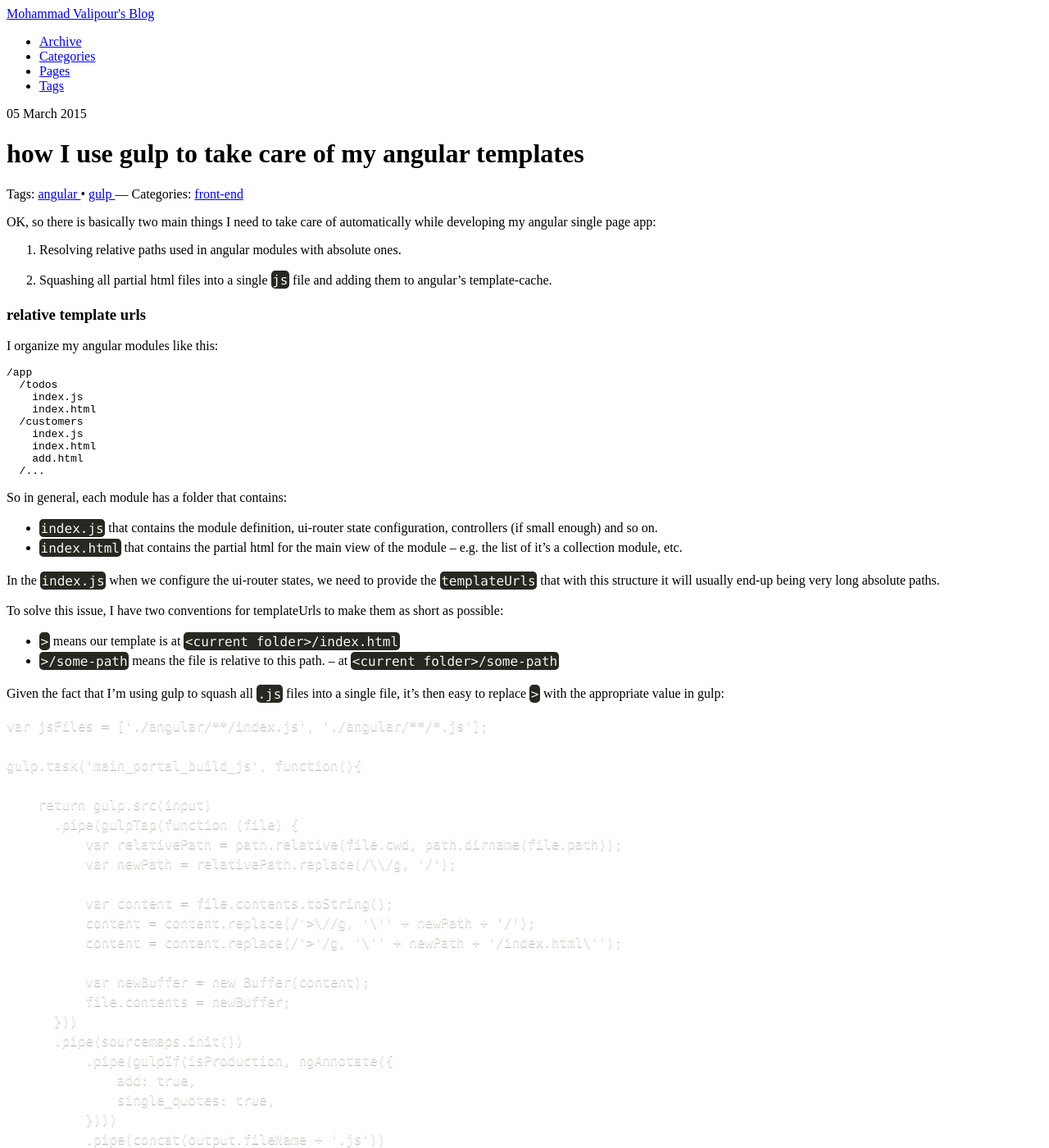
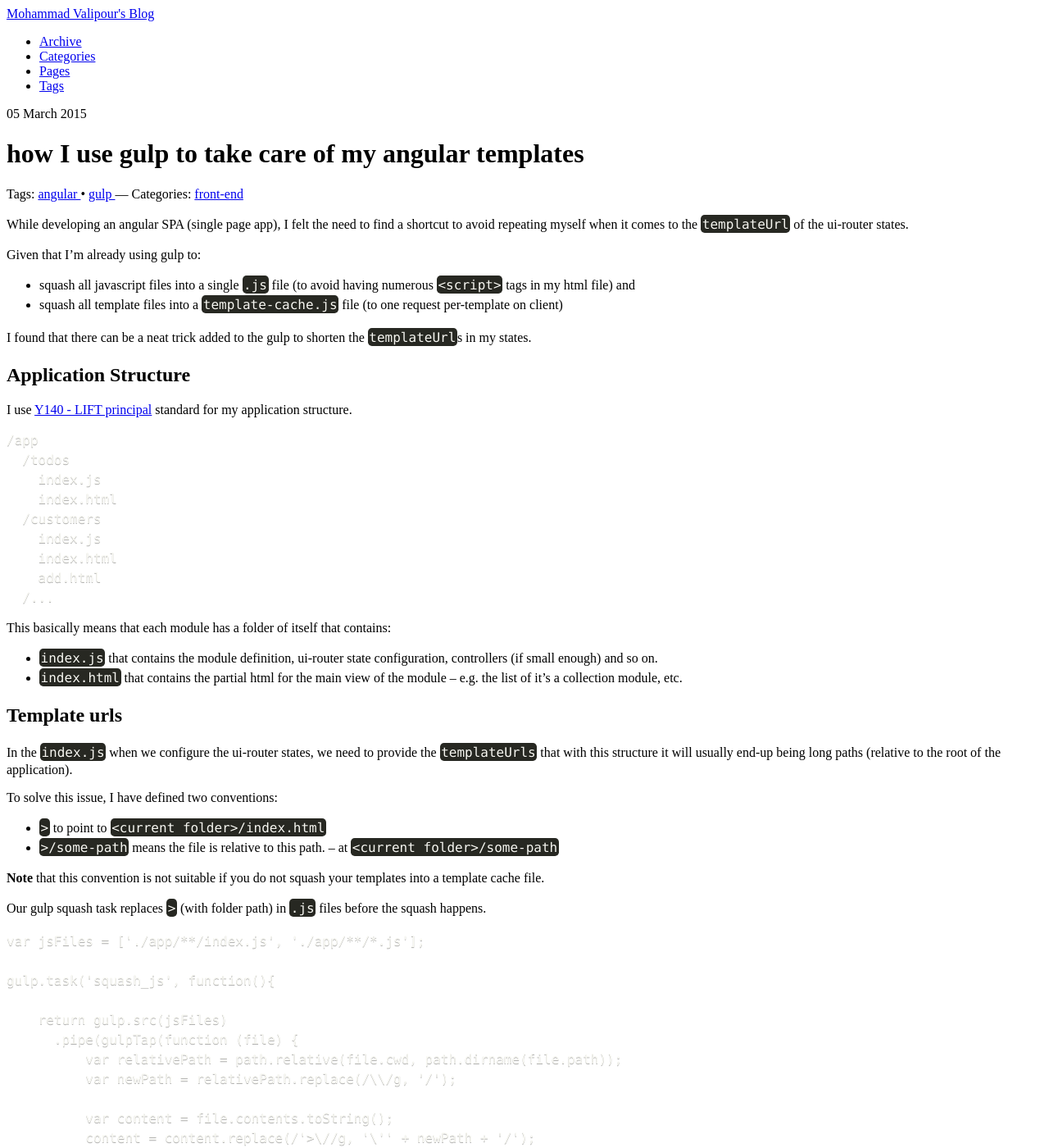
Before and after one commit to mvalipour/mvalipour.github.io, a Jekyll site: the page built from _posts/2015-03-05-how-i-take-care-of-my-angular-templates.md, in a window 1280 px wide and 1400 px high. Shown: the whole window at 82% size. Built offline with Jekyll 4.4.1, drawn with Linux system fonts in a browser that asks for light colours; Markdown is read by kramdown in place of the engine named in the settings; comment, search, counter and statistics services are not loaded; some of the changed text lies outside the part shown.

Commit message:
complete template url post

````diff
--- a/_posts/2015-03-05-how-i-take-care-of-my-angular-templates.md
+++ b/_posts/2015-03-05-how-i-take-care-of-my-angular-templates.md
@@ -7,19 +7,23 @@ tags: [angular, gulp]
 ---
 {% include JB/setup %}
 
-OK, so there is basically two main things I need to take care of automatically while developing my angular single page app:
+While developing an angular SPA (single page app), I felt the need to find a shortcut to avoid repeating myself when it comes to the `templateUrl` of the ui-router states.
 
-1. Resolving relative paths used in angular modules with absolute ones.
+Given that I'm already using gulp to:
 
-1. Squashing all partial html files into a single `js` file and adding them to angular's template-cache.
+- squash all javascript files into a single `.js` file (to avoid having numerous `<script>` tags in my html file) and
+- squash all template files into a `template-cache.js` file (to one request per-template on client)
+
+I found that there can be a neat trick added to the gulp to shorten the `templateUrl`s in my states.
 
 <!--more-->
 
-### relative template urls
+## Application Structure
 
-I organize my angular modules like this:
+I use [Y140  - LIFT principal](https://github.com/johnpapa/angular-styleguide#application-structure-lift-principle) standard for my application structure.
 
-```
+
+```language-bash
 /app
   /todos
     index.js
@@ -31,26 +35,30 @@ I organize my angular modules like this:
   /...
 ```
 
-So in general, each module has a folder that contains:
+This basically means that each module has a folder of itself that contains:
 
 - `index.js` that contains the module definition, ui-router state configuration, controllers (if small enough) and so on.
 - `index.html` that contains the partial html for the main view of the module -- e.g. the list of it's a collection module, etc.
 
-In the `index.js` when we configure the ui-router states, we need to provide the `templateUrls` that with this structure it will usually end-up being very long absolute paths.
+## Template urls
 
-To solve this issue, I have two conventions for templateUrls to make them as short as possible:
+In the `index.js` when we configure the ui-router states, we need to provide the `templateUrls` that with this structure it will usually end-up being long paths (relative to the root of the application).
 
-- `>` means our template is at `<current folder>/index.html`
+To solve this issue, I have defined two conventions:
+
+- `>` to point to `<current folder>/index.html`
 - `>/some-path` means the file is relative to this path. -- at `<current folder>/some-path`
 
-Given the fact that I'm using gulp to squash all `.js` files into a single file, it's then easy to replace `>` with the appropriate value in gulp:
+**Note** that this convention is not suitable if you do not squash your templates into a template cache file.
+
+Our gulp squash task replaces `>` (with folder path) in `.js` files before the squash happens.
 
 ```language-javascript
-var jsFiles = ['./angular/**/index.js', './angular/**/*.js'];
+var jsFiles = ['./app/**/index.js', './app/**/*.js'];
 
-gulp.task('main_portal_build_js', function(){
+gulp.task('squash_js', function(){
 
-    return gulp.src(input)
+    return gulp.src(jsFiles)
       .pipe(gulpTap(function (file) {
           var relativePath = path.relative(file.cwd, path.dirname(file.path));
           var newPath = relativePath.replace(/\\/g, '/');
@@ -62,19 +70,46 @@ gulp.task('main_portal_build_js', function(){
           var newBuffer = new Buffer(content);
           file.contents = newBuffer;
       }))
-      .pipe(sourcemaps.init())
-          .pipe(gulpIf(isProduction, ngAnnotate({
-              add: true,
-              single_quotes: true,
-          })))
-          .pipe(concat(output.fileName + '.js'))
-      .pipe(sourcemaps.write())
       .pipe(gulpIf(isProduction, uglify()))
-      .pipe(gulp.dest(output.folder))
-      .pipe(livereload());
+      .pipe(gulp.dest('.dist/app.js'));
 });
 ```
 
-### template cache
+**Bonus:** by setting `isProduction` to `true` in the above code, the squashed js file will also be uglified.
 
-When developing a single page application, it's hard to imagine not to squash all partial `.html` template files into angular template cache file. -- otherwise you will end-up bombarding your server for partials files.
+Now if you use this in your ui-router:
+
+```language-javascript
+  ...
+    templateUrl: '>',
+    templateUrl: '>/add.html',
+  }
+```
+
+gulp converts it to:
+
+```language-javascript
+  ...
+    templateUrl: 'app/customers/index.html',
+    templateUrl: 'app/customers/add.html',
+  }
+```
+
+## Template file cache
+
+It is important that the path we use in our template cache file is compatible with the path we create for `templateUrl`s.
+
+For clarity, here is how my template cache task looks like:
+
+```language-javascript
+var templateFiles = ['./app/**/*.html'];
+
+gulp.task('squash_template', function () {
+    gulp.src(templateFiles)
+        .pipe(templateCache('templates.js', { module: 'portal.templates', standalone: true, root: 'angular'}))
+        .pipe(gulp.dest('.dist/templates.js'));
+});
+
+```
+
+Here I'm using [gulp-angular-templatecache](https://www.npmjs.com/package/gulp-angular-templatecache) library and I configure it to create a new angular module (named `portal.templates`).
````
